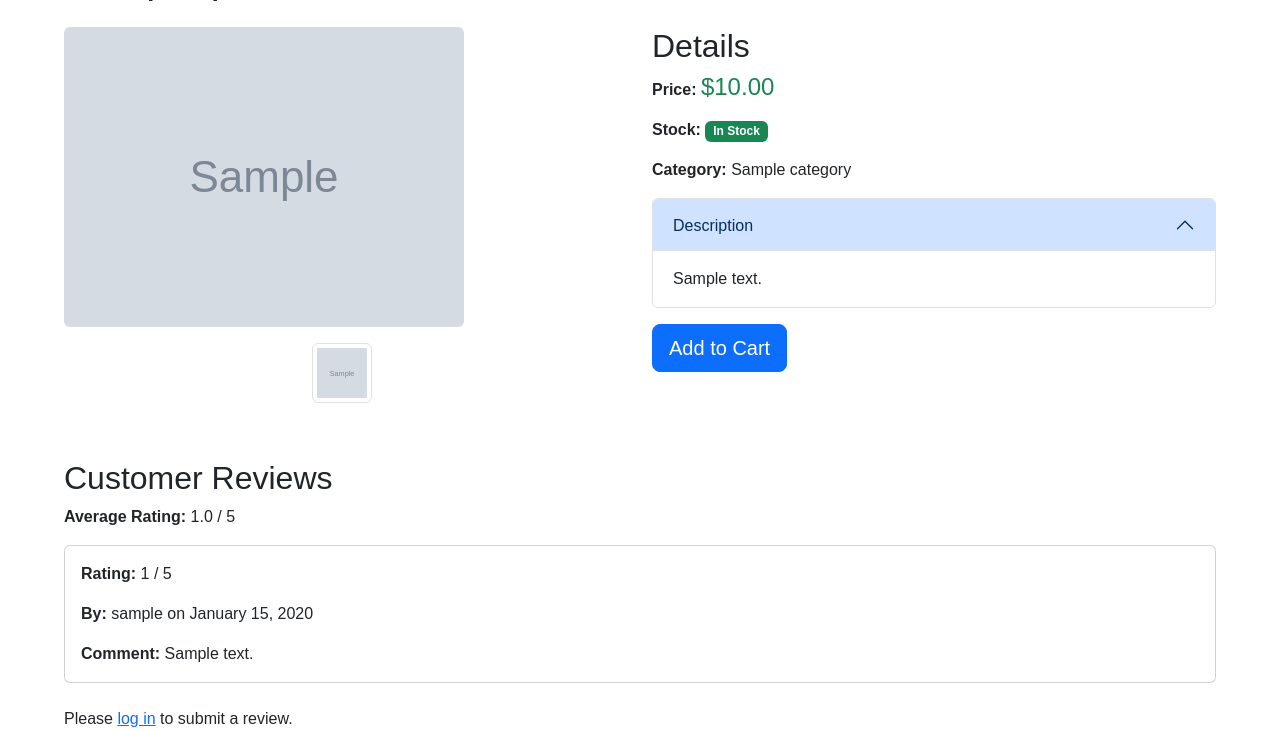
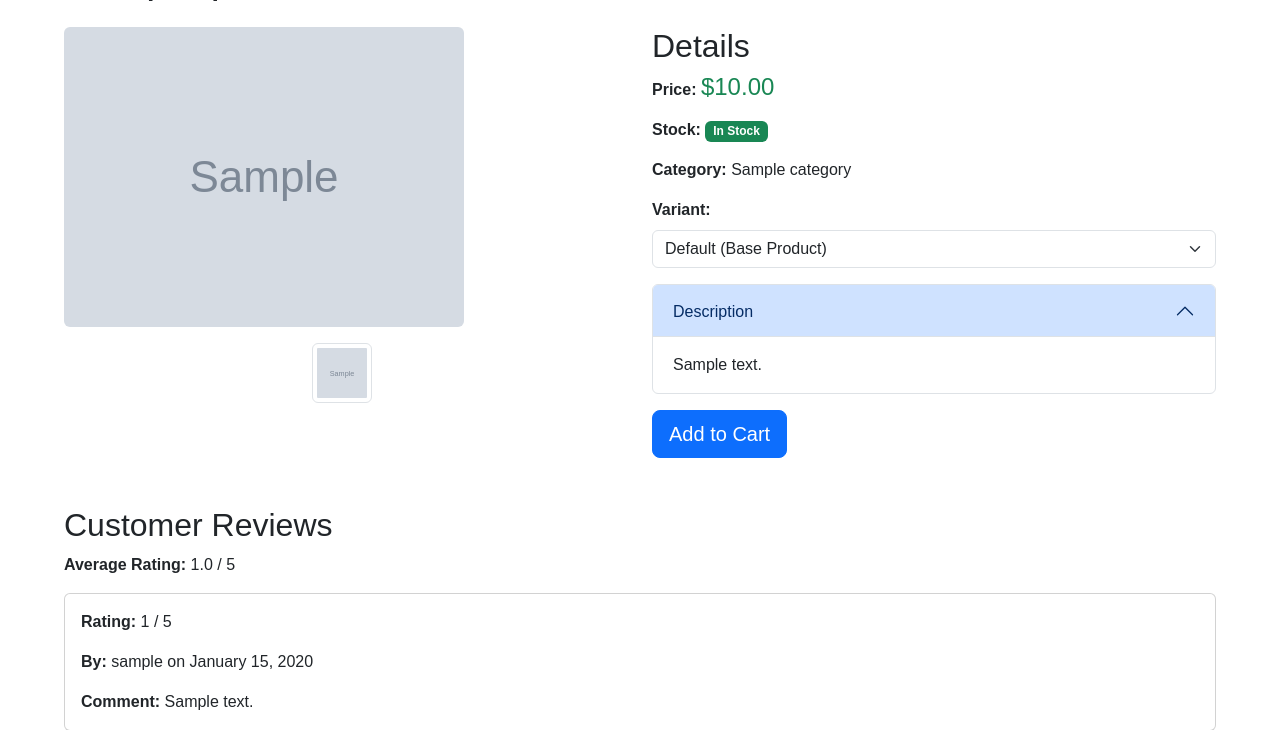
Before and after one commit to letridung07/online_estore_extreme, a Django app: page /products/1/ in a window 1280 px wide. Shown: the part 169-899 px from the top of the page. Run offline with Django 5.2, Linux system fonts and the light colour scheme; tables that the repository leaves empty hold one stand-in row (values such as "Sample post"); grey boxes marked "Sample" are stand-in pictures.

Commit message:
Add product variant support to cart and order systems
Implement support for product variants in the cart and order models by adding a variant field to CartItem and OrderItem. Update cart views to handle variant selection during product addition, including stock checks and appropriate messaging. Adjust total price calculations and string representations to account for variants. Corresponding migrations are included for database schema updates.

```diff
--- a/cart/models.py
+++ b/cart/models.py
@@ -18,13 +18,18 @@ class Cart(models.Model):
 class CartItem(models.Model):
     cart = models.ForeignKey(Cart, on_delete=models.CASCADE, related_name='items')
     product = models.ForeignKey(Product, on_delete=models.CASCADE)
+    variant = models.ForeignKey('products.Variant', on_delete=models.CASCADE, null=True, blank=True, related_name='cart_items')
     quantity = models.PositiveIntegerField(default=1)
     created_at = models.DateTimeField(auto_now_add=True)
     updated_at = models.DateTimeField(auto_now=True)
 
     def __str__(self):
+        if self.variant:
+            return f"{self.quantity} x {self.variant} in cart"
         return f"{self.quantity} x {self.product.name} in cart"
 
     @property
     def total_price(self):
+        if self.variant:
+            return self.variant.total_price * self.quantity
         return self.product.price * self.quantity
--- a/orders/models.py
+++ b/orders/models.py
@@ -24,11 +24,14 @@ class Order(models.Model):
 class OrderItem(models.Model):
     order = models.ForeignKey(Order, on_delete=models.CASCADE, related_name='items')
     product = models.ForeignKey(Product, on_delete=models.CASCADE)
+    variant = models.ForeignKey('products.Variant', on_delete=models.CASCADE, null=True, blank=True, related_name='order_items')
     quantity = models.PositiveIntegerField()
     price = models.DecimalField(max_digits=10, decimal_places=2)
     created_at = models.DateTimeField(auto_now_add=True)
 
     def __str__(self):
+        if self.variant:
+            return f"{self.quantity} x {self.variant} in Order #{self.order.id}"
         return f"{self.quantity} x {self.product.name} in Order #{self.order.id}"
 
     @property
--- a/products/models.py
+++ b/products/models.py
@@ -46,6 +46,31 @@ class Review(models.Model):
         return f"{self.rating} star review for {self.product.name} by {self.user.username}"
 
 
+class Variant(models.Model):
+    product = models.ForeignKey(Product, on_delete=models.CASCADE, related_name='variants')
+    name = models.CharField(max_length=100, help_text="Variant name (e.g., 'Red', 'Large')")
+    price_adjustment = models.DecimalField(max_digits=10, decimal_places=2, default=0.00, help_text="Price difference from base product")
+    stock = models.PositiveIntegerField(default=0)
+    sku = models.CharField(max_length=50, unique=True, blank=True, help_text="Stock Keeping Unit identifier")
+    created_at = models.DateTimeField(auto_now_add=True)
+    updated_at = models.DateTimeField(auto_now=True)
+
+    class Meta:
+        verbose_name_plural = "Variants"
+        unique_together = ('product', 'name')
+
+    def __str__(self):
+        return f"{self.product.name} - {self.name}"
+
+    @property
+    def total_price(self):
+        return self.product.price + self.price_adjustment
+
+    @property
+    def is_in_stock(self):
+        return self.stock > 0
+
+
 class ProductView(models.Model):
     product = models.ForeignKey(Product, on_delete=models.CASCADE, related_name='views')
     user = models.ForeignKey('auth.User', on_delete=models.CASCADE, related_name='product_views', null=True, blank=True)
--- a/products/templates/products/product_detail.html
+++ b/products/templates/products/product_detail.html
@@ -35,6 +35,17 @@
                     <p><strong>Price:</strong> <span class="text-success h4">${{ product.price }}</span></p>
                     <p><strong>Stock:</strong> {% if product.is_in_stock %}<span class="badge bg-success">In Stock</span>{% else %}<span class="badge bg-danger">Out of Stock</span>{% endif %}</p>
                     <p><strong>Category:</strong> {{ product.category.name }}</p>
+                    {% if product.variants.all %}
+                    <div class="mb-3">
+                        <label for="variantSelect" class="form-label"><strong>Variant:</strong></label>
+                        <select name="variant" id="variantSelect" class="form-select">
+                            <option value="" data-price="{{ product.price }}" data-in-stock="{% if product.is_in_stock %}true{% else %}false{% endif %}">Default (Base Product)</option>
+                            {% for variant in product.variants.all %}
+                                <option value="{{ variant.id }}" data-price="{{ variant.total_price }}" data-in-stock="{% if variant.is_in_stock %}true{% else %}false{% endif %}">{{ variant.name }} {% if variant.price_adjustment != 0 %}(+${{ variant.price_adjustment }}){% endif %}</option>
+                            {% endfor %}
+                        </select>
+                    </div>
+                    {% endif %}
                     <div class="accordion mt-3" id="descriptionAccordion">
                         <div class="accordion-item">
                             <h2 class="accordion-header" id="headingDescription">
@@ -49,8 +60,8 @@
                             </div>
                         </div>
                     </div>
-                    {% if product.is_in_stock %}
-                        <a href="{% url 'add_to_cart' product_id=product.id %}" class="btn btn-primary btn-lg mt-3">Add to Cart</a>
+                    {% if product.is_in_stock or product.variants.all|length > 0 %}
+                        <a href="{% url 'add_to_cart' product_id=product.id %}" id="addToCartBtn" class="btn btn-primary btn-lg mt-3" data-product-id="{{ product.id }}">Add to Cart</a>
                     {% else %}
                         <button class="btn btn-secondary btn-lg mt-3" disabled>Add to Cart</button>
                     {% endif %}
@@ -221,6 +232,34 @@
             document.getElementById('mainImage').alt = alt;
         }
 
+        function updateProductInfo() {
+            const variantSelect = document.getElementById('variantSelect');
+            if (variantSelect) {
+                const selectedOption = variantSelect.options[variantSelect.selectedIndex];
+                const price = selectedOption.getAttribute('data-price');
+                const inStock = selectedOption.getAttribute('data-in-stock') === 'true';
+                document.querySelector('.product-info .text-success.h4').textContent = '$' + price;
+                const stockBadge = document.querySelector('.product-info p:nth-child(3) span');
+                stockBadge.textContent = inStock ? 'In Stock' : 'Out of Stock';
+                stockBadge.className = inStock ? 'badge bg-success' : 'badge bg-danger';
+                const addToCartBtn = document.getElementById('addToCartBtn');
+                if (addToCartBtn) {
+                    addToCartBtn.disabled = !inStock;
+                    const baseUrl = addToCartBtn.getAttribute('href').split('?')[0];
+                    const variantId = selectedOption.value ? `?variant_id=${selectedOption.value}` : '';
+                    addToCartBtn.setAttribute('href', baseUrl + variantId);
+                }
+            }
+        }
+
+        document.addEventListener('DOMContentLoaded', function() {
+            const variantSelect = document.getElementById('variantSelect');
+            if (variantSelect) {
+                variantSelect.addEventListener('change', updateProductInfo);
+                updateProductInfo(); // Initial call to set correct values
+            }
+        });
+
         document.getElementById('mainImage').addEventListener('click', function() {
             document.getElementById('zoomedImage').src = this.src;
             document.getElementById('zoomedImage').alt = this.alt;
```
Also changed, not shown: cart/views.py (+39 -15 lines), cart/migrations/0003_cartitem_variant.py (added), orders/migrations/0004_orderitem_variant.py (added), products/migrations/0004_variant.py (added).
